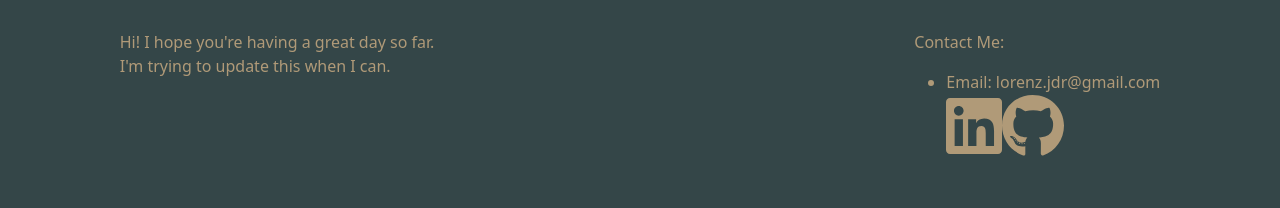
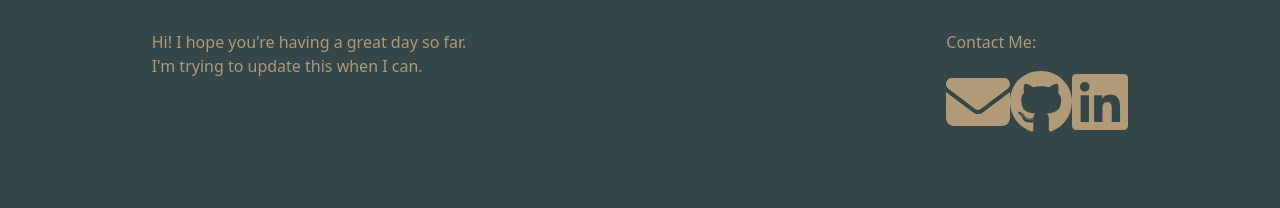
Before and after one commit to lorenzjdr/website, a React (Vite) app: page /#/ in a window 1280 px wide. Shown: the part 1212-1420 px from the top of the page. Built offline with nearby package versions, Linux system fonts and the light colour scheme; no server answers.

Commit message:
Added mail icon

```diff
--- a/src/components/EmailSection/EmailSection.tsx
+++ b/src/components/EmailSection/EmailSection.tsx
@@ -1,7 +1,7 @@
 import './EmailSection.css'
 import { FontAwesomeIcon } from '@fortawesome/react-fontawesome';
 import { faLinkedin, faGithub } from '@fortawesome/free-brands-svg-icons';
-
+import { faEnvelope } from '@fortawesome/free-solid-svg-icons';
 
 const EmailSection = () =>
 {
@@ -16,15 +16,15 @@ const EmailSection = () =>
             </div>
             <div className="contact">
                 <p>Contact Me:</p>
-                <ul>
-                    <li>Email: lorenz.jdr@gmail.com</li>
-                        <a href="http://www.linkedin.com/in/lorenzjdr" target="_blank" rel="noopener noreferrer">
-                            <FontAwesomeIcon icon={faLinkedin} size="4x" />
-                        </a>
-                        <a href="http://www.github.com/lorenzjdr" target="_blank" rel="noopener noreferrer">
-                            <FontAwesomeIcon icon={faGithub} size="4x" />
-                        </a>
-                </ul>
+                     <a href="mailto:lorenz.jdr@gmail.com" target="_blank" rel="noopener noreferrer">
+                         <FontAwesomeIcon icon={faEnvelope} size="4x" />
+                     </a>
+                     <a href="http://www.github.com/lorenzjdr" target="_blank" rel="noopener noreferrer">
+                         <FontAwesomeIcon icon={faGithub} size="4x" />
+                     </a>
+                     <a href="http://www.linkedin.com/in/lorenzjdr" target="_blank" rel="noopener noreferrer">
+                         <FontAwesomeIcon icon={faLinkedin} size="4x" />
+                     </a>
             </div>
          </div>
             <div className='bot'>
```
